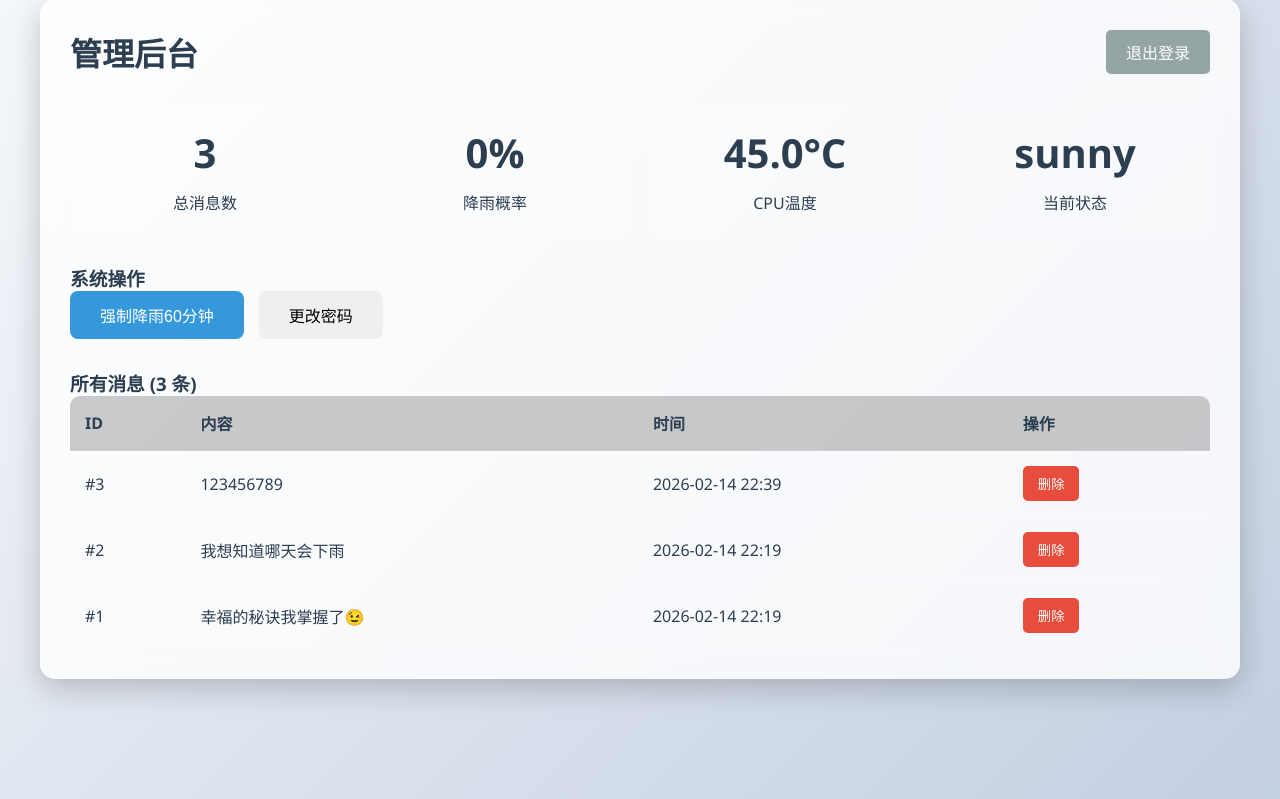
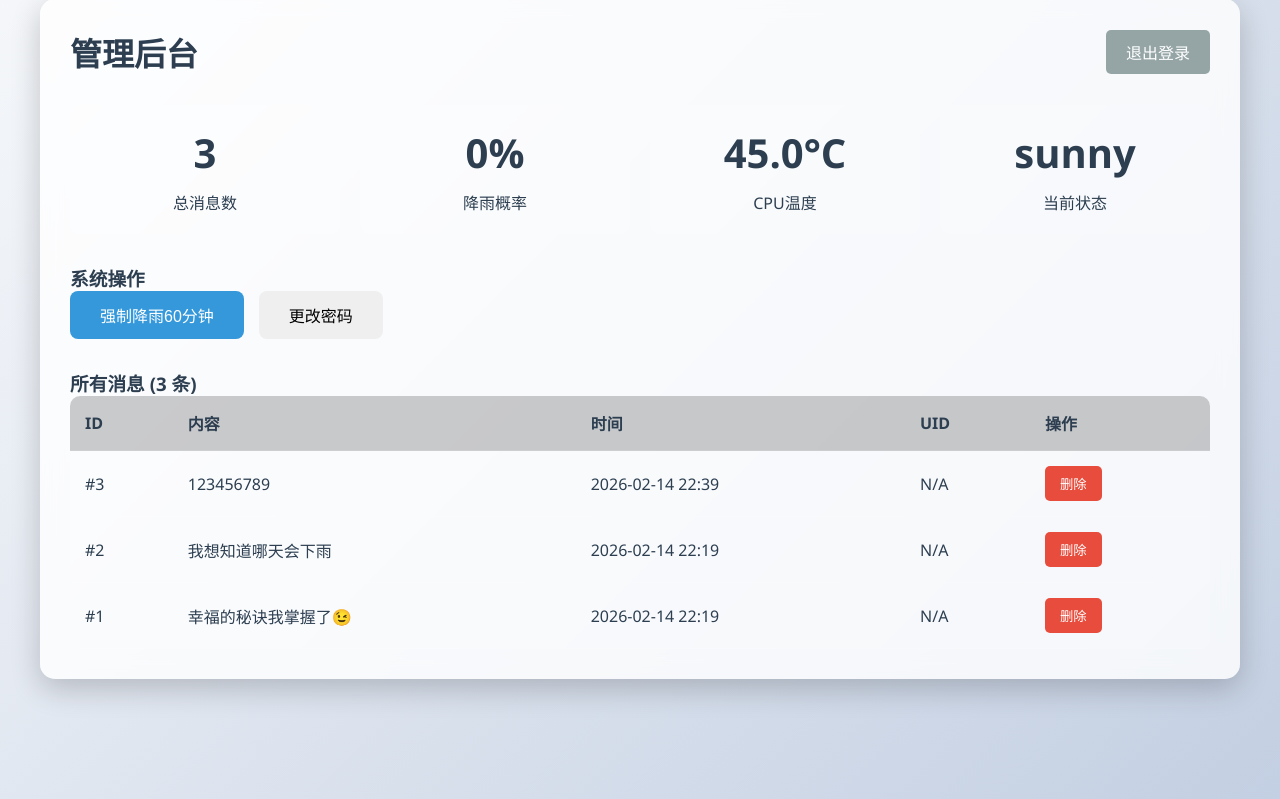
Before and after one commit to techccy/RainMail, a Flask app: page /admin/dashboard in a window 1280 px wide. Shown: the part 21-820 px from the top of the page. Run offline with Flask 3, Linux system fonts and the light colour scheme; the visitor is signed in with stand-in values (Sample User, id 1); some libraries are stand-ins or nearby versions.

Commit message:
SUCCESSFULLY add UID of message to admin_dashboard and home page while raining

```diff
--- a/app.py
+++ b/app.py
@@ -256,7 +256,8 @@ class Message(db.Model):
             'id': self.id,
             'content': self.content,
             'created_at': self.created_at.strftime('%Y-%m-%d %H:%M:%S'),
-            'location': self.location
+            'location': self.location,
+            'unique_identifier': self.unique_identifier
         }
 
 # 初始化数据库
--- a/static/js/app.js
+++ b/static/js/app.js
@@ -228,6 +228,7 @@ class RainMailApp {
                 <div class="message-content">${this.escapeHtml(msg.content)}</div>
                 <div class="message-meta">
                     <span>#${msg.id}</span>
+                    <span>UID: ${msg.unique_identifier || 'N/A'}</span>
                     <span>${msg.created_at}</span>
                 </div>
             </div>
--- a/templates/admin_dashboard.html
+++ b/templates/admin_dashboard.html
@@ -131,6 +131,7 @@
                             <th>ID</th>
                             <th>内容</th>
                             <th>时间</th>
+                            <th>UID</th>
                             <th>操作</th>
                         </tr>
                     </thead>
@@ -140,6 +141,7 @@
                             <td>#{{ message.id }}</td>
                             <td class="message-content" title="{{ message.content }}">{{ message.content }}</td>
                             <td>{{ message.created_at.strftime('%Y-%m-%d %H:%M') }}</td>
+                            <td>{{ message.unique_identifier or 'N/A' }}</td>
                             <td>
                                 <button class="delete-btn" onclick="deleteMessage({{ message.id }})">删除</button>
                             </td>
```
